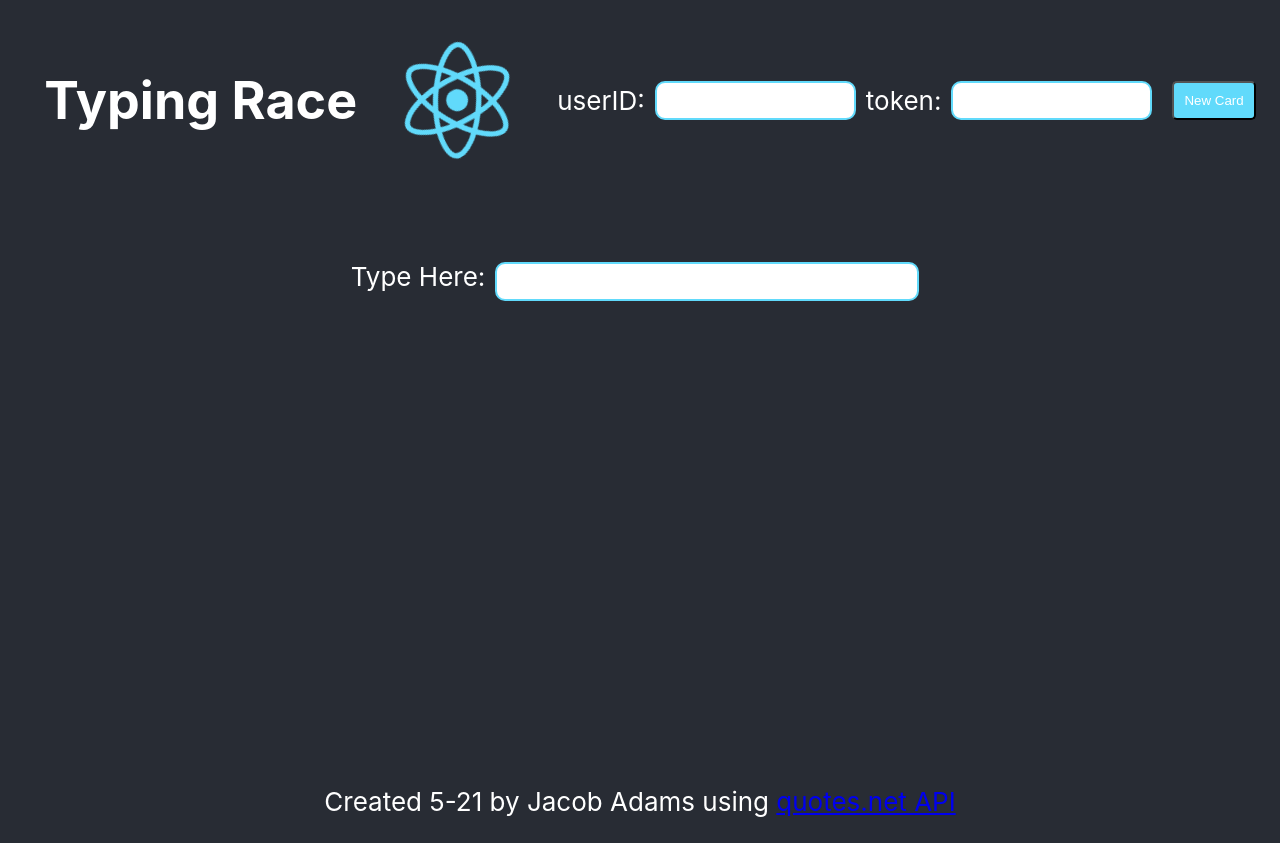
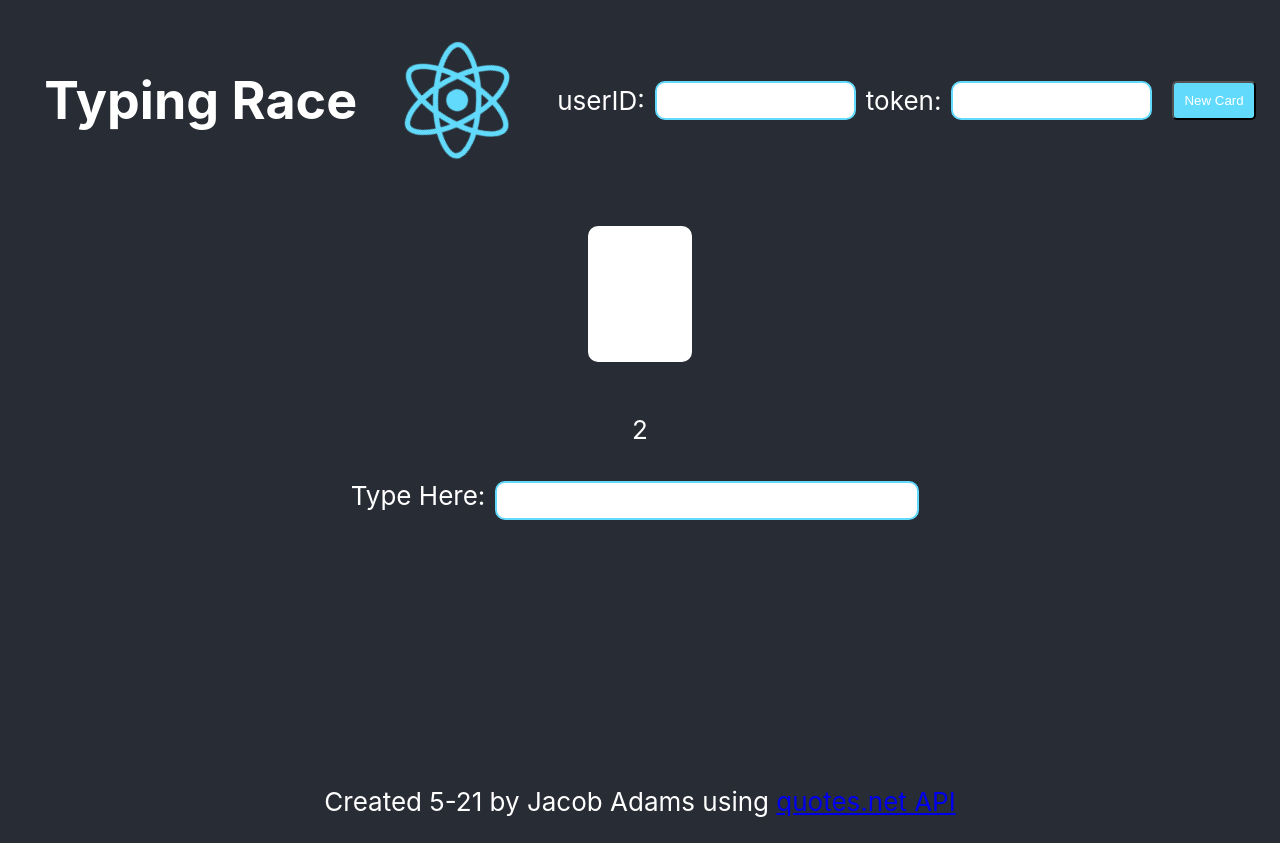
Before and after one commit to trVce/TypeApp, a React (Create React App) app: page / in a window 1280 px wide. Both pictures are taken after a click on the button "New Card". Built offline with nearby package versions, Linux system fonts and the light colour scheme; no server answers.

Commit message:
Changed from classes components to hooks. Changed App and Api to hooks Added Timer hook to track time to type

```diff
--- a/src/Api.js
+++ b/src/Api.js
@@ -1,37 +1,47 @@
-import React, { Component } from 'react'
+import React, { useState, useEffect } from 'react';
 import './App.css';
-class Api extends Component {
-    constructor(props) {
 
-        super(props);
-        this.state = { text: "", author: "", json: {}};
-    }
+const Api = (props) => {
+    const [text, setText] = useState("");
+    const [author, setAuthor] = useState("");
+    useEffect(() =>  {
+        if(props.ready === true){
+            const url = "https://www.abbreviations.com/services/v2/quotes.php?uid=" + props.usr +
+                "&tokenid=" + props.tkn + "&searchtype=RANDOM&format=json";
+            fetch(url)
+                .then(res => res.json())
+                .then(res => {
+                    try {
+                        setText(res.result.quote);
+                        setAuthor(res.result.author);
+                        props.quotefunction(res.result.quote);
+                    }
+                    catch (e) {
+                        setText("Please check UserID and Token");
+                        setAuthor("Error");
+                    }
+                });
+        }
+
+        if(props.isDone === true){
+            let words = text;
+            words = words.replace(/(^\s*)|(\s*$)/gi, "");
+            words = words.replace(/[ ]{2,}/gi, " ");
+            words = words.replace(/\n /, "\n");
+            let wpm = words.split(' ').length;
+            setAuthor(wpm + " words " + " in " + (props.time + 1) + " seconds.");
+            setText(words);
+        }
+    }, [props, props.ready, props.isDone, text]);
 
 
-    componentDidMount() {
-        const url = "https://www.abbreviations.com/services/v2/quotes.php?uid=" + this.props.userID +
-        "&tokenid=" + this.props.token + "&searchtype=RANDOM&format=json";
 
-        fetch(url)
-            .then(res => res.json())
-            .then(res => {
-                this.setState({
-                    json: res,
-                    text: res.result.quote,
-                    author: res.result.author
-                })
-                this.props.quote(this.state.text)
-            });
-    }
+    return(
+        <div className="TextCard">
+            <h2>{author}</h2>
+            <p>{text}</p>
+        </div>
+    );
 
-    render() {
-        return (
-            <div className="TextCard">
-                <h2>{this.state.author}</h2>
-                <p>{this.state.text}</p>
-            </div>
-        )
-    }
-
-}
+};
 export default Api;
--- a/src/App.js
+++ b/src/App.js
@@ -1,49 +1,57 @@
+import React, { useState, useEffect } from 'react';
+import Api from './Api';
 import logo from './logo.svg';
 import './App.css';
-import React from 'react';
-import Api from './Api';
+import Timer from './Timer';
+const App = () => {
+  const [userID, setUserID] = useState("");
+  const [token, setToken] = useState("");
+  const [inputText, setInputText] = useState("");
 
+  const [quote, setQuote] = useState("");
+  const [time, setTime] = useState(0);
 
-class App extends React.Component {
-  constructor(props) {
-    super(props);
-    this.state = {userID: "", token: "", ready: false, inputText: "", quote: ""}
-    this.handleChange = this.handleChange.bind(this);
-    this.newCard = this.newCard.bind(this);
+  const [ready, setReady] = useState(false);
+  const [isDone, setDone] = useState(false);
+
+  const [timerObj, setTimerObj] = useState("");
+
+  function handleUserIdForum(event) {
+    setUserID(event.target.value);
   }
 
-  handleChange(event) {
-    const target = event.target;
-    const name = target.name;
-    const value = target.value;
-    if (name === "inputText") {
-      if (value.endsWith(this.state.quote.charAt(this.state.inputText.length))){
-        this.setState({ [name]: value })
-      } else {
-        this.setState({ [name]: value.slice(0,value.length - 1) })
+  function handleTokenForum(event) {
+    setToken(event.target.value);
   }
+
+  function handleInputForum(event) {
+    if (event.target.value.endsWith(quote.charAt(inputText.length))) {
+      setInputText(event.target.value);
     }
-  else {
-      this.setState({ [name]: value })
+
+    if (quote === inputText && quote !== "") {
+      setDone(true);
+      setTimerObj("");
     }
   }
 
-  newCard() {
-    this.state.ready ? this.setState({ ready: false }) : this.setState({ ready: true })
+  function newCard() {
+    setReady(!ready);
+    setInputText("");
+    setDone(false);
+    if (timerObj === ""){
+      setTimerObj(<Timer timeFunction={setTime} />);
+    } else {
+      setTimerObj("");
     }
 
-  handleApi = quote => {
-    this.setState({ quote: quote })
   }
 
-  render() {
-    let apiCall;
-    if (this.state.ready === true && this.state.userID !== "" && this.state.token !== "") {
-      apiCall = <Api userID={this.state.userID} token={this.state.token} quote={this.handleApi}/>
-    } else {
-      apiCall = ""
+  useEffect(() => {
+    if (ready === true && userID !== "" && token !== "") {
+        setReady(false);
     }
-
+  }, [ready, token, userID]);
 
   return (
     <div className="App">
@@ -61,7 +69,7 @@ class App extends React.Component {
           <input
             name="userID"
             type="text"
-            onChange={this.handleChange}/>
+            onChange={handleUserIdForum} />
         </form>
 
         <form className="Login-form">
@@ -71,15 +79,24 @@ class App extends React.Component {
           <input
             name="token"
             type="text"
-            onChange={this.handleChange} />
+            onChange={handleTokenForum} />
         </form>
 
-          <button onClick={this.newCard}>New Card</button>
+        <button onClick={newCard}>New Card</button>
       </header>
 
       <body className="App-body">
         <p>
-              {apiCall}
+          <Api
+            usr={userID}
+            tkn={token}
+            quotefunction={setQuote}
+            ready={ready}
+            isDone={isDone}
+            time={time} />
+        </p>
+        <p>
+          {timerObj}
         </p>
 
         <form className="App-text-form">
@@ -89,9 +106,10 @@ class App extends React.Component {
           <input
             type="text"
             name="inputText"
-            value={this.state.inputText}
-            onChange={this.handleChange} />
+            value={inputText}
+            onChange={handleInputForum} />
         </form>
+
       </body>
 
       <footer className="App-footer">
@@ -102,9 +120,6 @@ class App extends React.Component {
 
     </div>
   );
-  }
-
-
-}
+};
 
 export default App;
--- /dev/null
+++ b/src/Timer.js
@@ -0,0 +1,23 @@
+import React, { useState, useEffect } from 'react';
+
+const Timer = (props) => {
+    const [seconds, setSeconds] = useState(0);
+
+    useEffect(() => {
+        let interval = null;
+        interval = setInterval(() => {
+            setSeconds(seconds => seconds + 1);
+            props.timeFunction(seconds);
+        }, 1000);
+
+        return () => clearInterval(interval);
+    }, [seconds, props]);
+
+    return (
+        <div className="time">
+                {seconds}
+        </div>
+    );
+};
+
+export default Timer;
```
Lines whose indentation alone changed are shown as unchanged.
